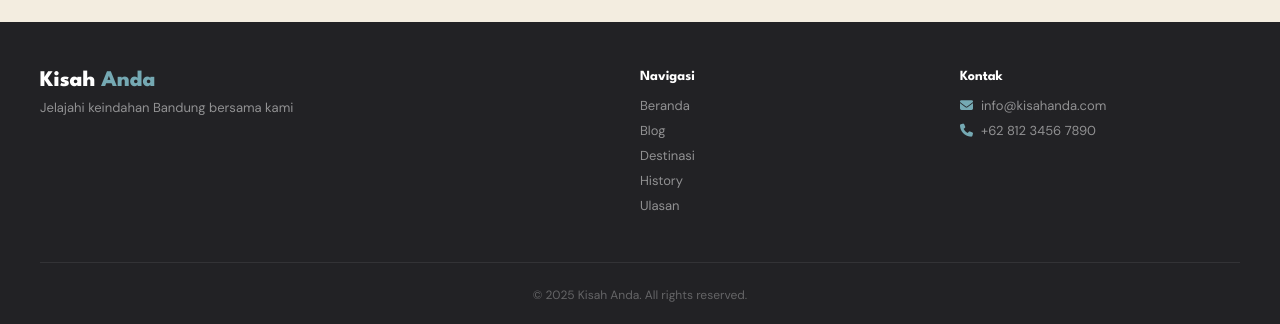
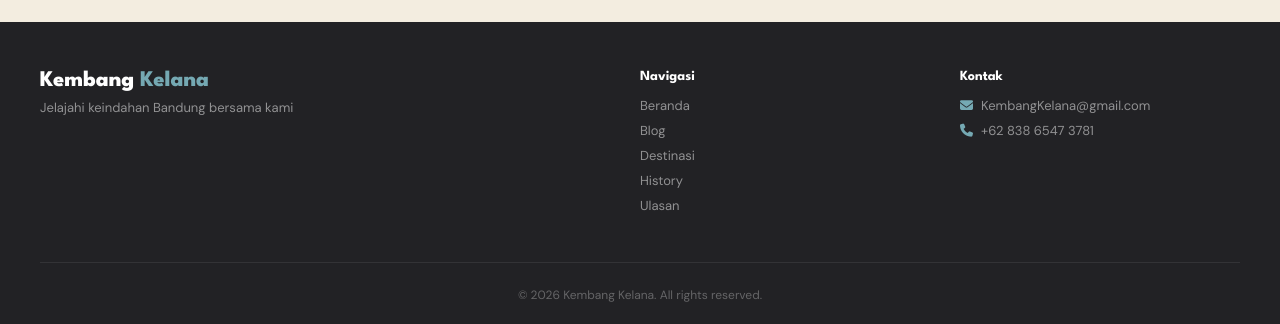
Before and after one commit to duanjhonstevensinaga-del/KembangKelana, a website: page Blog.html in a window 1280 px wide. Shown: the part 834-1158 px from the top of the page. Drawn offline with nearby package versions, Linux system fonts and the light colour scheme; no server answers.

Commit message:
Simpan Kembang Kelana

```diff
--- a/Blog.html
+++ b/Blog.html
@@ -3,7 +3,7 @@
 <head>
   <meta charset="UTF-8" />
   <meta name="viewport" content="width=device-width, initial-scale=1.0" />
-  <title>Blog – Kisah Anda</title>
+  <title>Blog – Kembang Kelana</title>
 
   <!-- Fonts -->
   <link rel="preconnect" href="https://fonts.googleapis.com" />
@@ -350,7 +350,7 @@
 <footer class="footer">
   <div class="footer-container">
     <div class="footer-brand">
-      <h3>Kisah <span>Anda</span></h3>
+      <h3>Kembang <span>Kelana</span></h3>
       <p>Jelajahi keindahan Bandung bersama kami</p>
     </div>
     <div class="footer-links">
@@ -363,12 +363,12 @@
     </div>
     <div class="footer-contact">
       <h4>Kontak</h4>
-      <p><i class="fas fa-envelope"></i>info@kisahanda.com</p>
-      <p><i class="fas fa-phone"></i>+62 812 3456 7890</p>
+      <p><i class="fas fa-envelope"></i>KembangKelana@gmail.com</p>
+      <p><i class="fas fa-phone"></i>+62 838 6547 3781</p>
     </div>
   </div>
   <div class="footer-bottom">
-    <p>© 2025 Kisah Anda. All rights reserved.</p>
+    <p>© 2026 Kembang Kelana. All rights reserved.</p>
   </div>
 </footer>
 
```
Also changed, not shown: index.html (+4 -4 lines).
